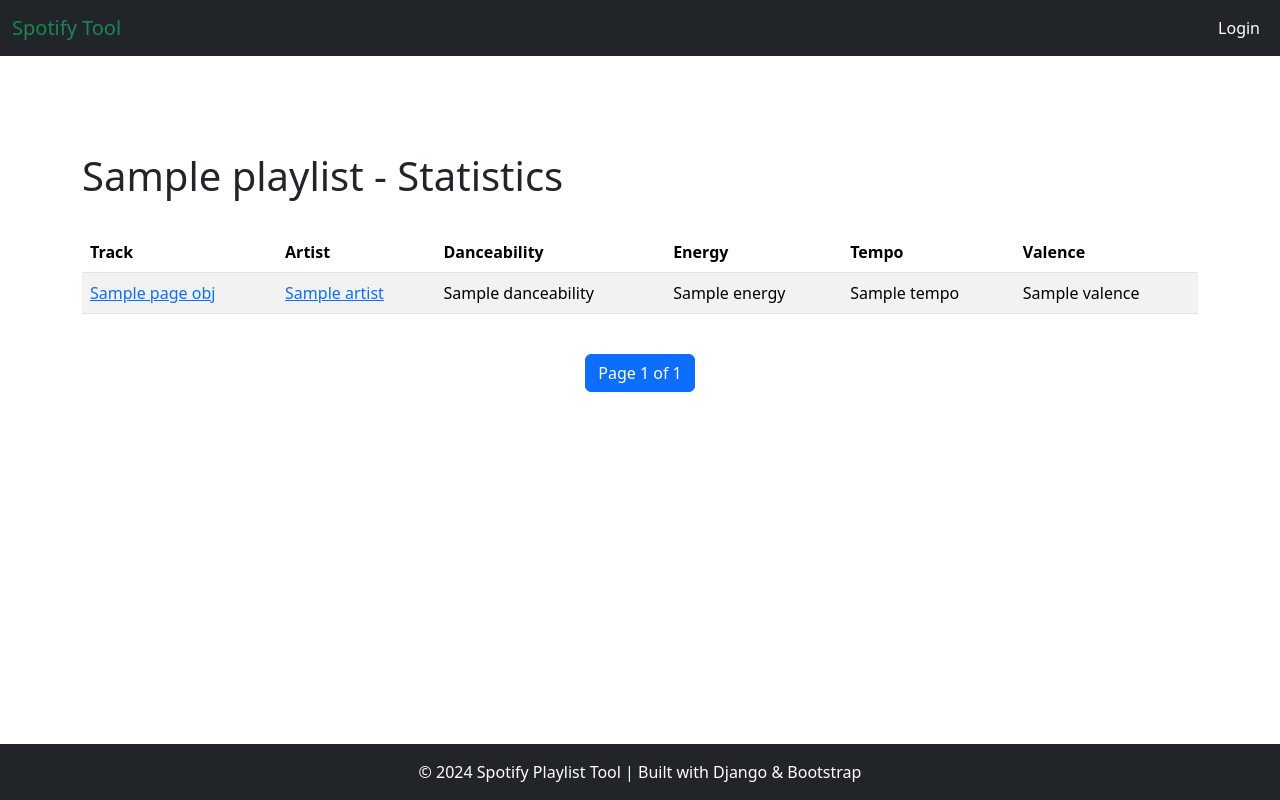
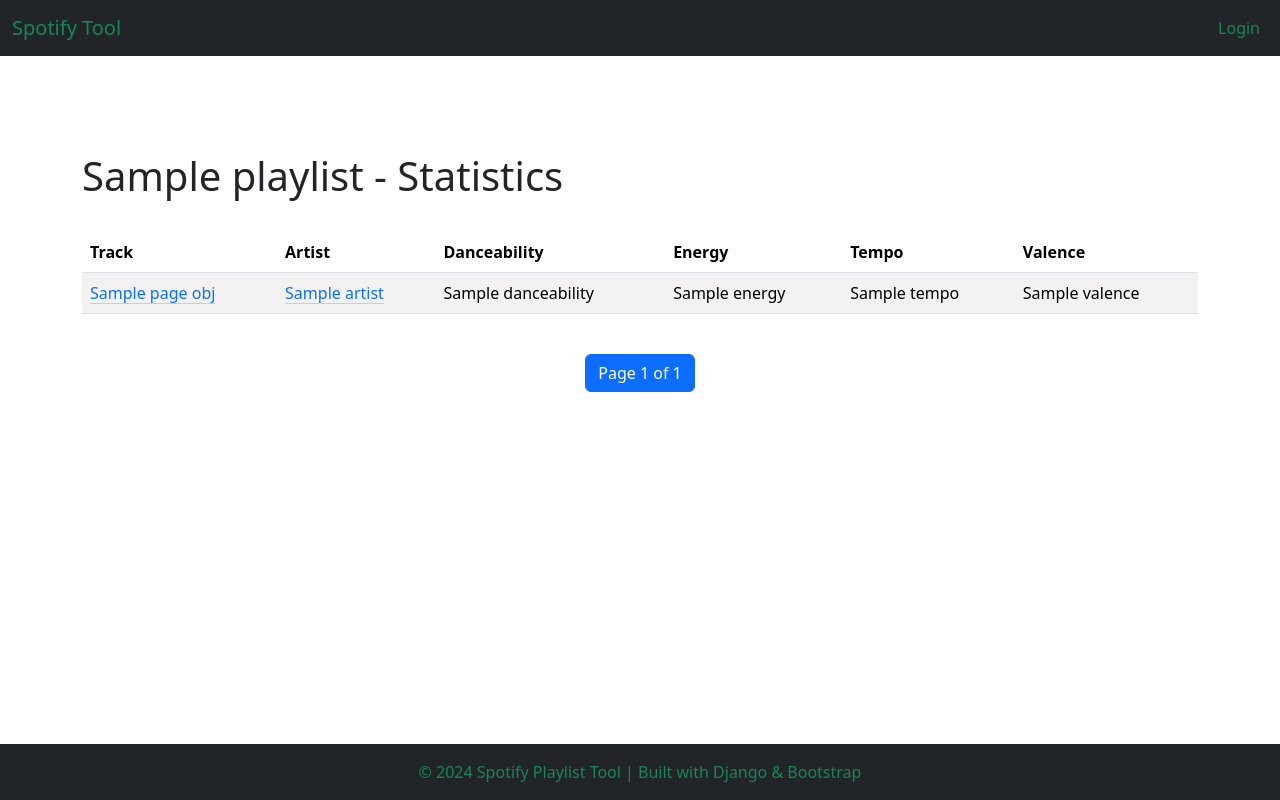
Before and after one commit to aegis945/spotify_project, a Django app: template playlist_tool/templates/playlist_tool/statistics.html in a window 1280 px wide. Run offline with Django 5.2, Linux system fonts and the light colour scheme; the template is opened without the code that fills it: most values are stand-ins (such as "Sample title", 1, 10 or a date in 2020).

```diff
--- a/playlist_tool/static/playlist_tool/app.js
+++ b/playlist_tool/static/playlist_tool/app.js
@@ -68,13 +68,13 @@ function displayTracks(tracks) {
             <tr>
                 <td>${index + 1}</td>
                 <td>
-                    <a href="${track.external_urls.spotify}" target="_blank">${track.name}</a>
+                    <a class="link-primary link-offset-2 link-underline-opacity-25 link-underline-opacity-100-hover" href="${track.external_urls.spotify}" target="_blank">${track.name}</a>
                 </td>
                 <td>
-                    ${track.artists.map(artist => `<a href="${artist.external_urls.spotify}" target="_blank">${artist.name}</a>`).join(", ")}
+                    ${track.artists.map(artist => `<a class="link-primary link-offset-2 link-underline-opacity-25 link-underline-opacity-100-hover" href="${artist.external_urls.spotify}" target="_blank">${artist.name}</a>`).join(", ")}
                 </td>
                 <td>
-                    <a href="${track.album.external_urls.spotify}" target="_blank">${track.album.name}</a>
+                    <a class="link-primary link-offset-2 link-underline-opacity-25 link-underline-opacity-100-hover" href="${track.album.external_urls.spotify}" target="_blank">${track.album.name}</a>
                 </td>
             </tr>
         `;
--- a/playlist_tool/templates/playlist_tool/layout.html
+++ b/playlist_tool/templates/playlist_tool/layout.html
@@ -20,18 +20,18 @@
                 <ul class="navbar-nav ms-auto">
                     {% if not request.session.access_token %}
                         <li class="nav-item">
-                            <a class="nav-link text-white" href="{% url 'playlist_tool:spotify_login' %}">Login</a>
+                            <a class="nav-link link-success link-offset-2 link-underline-opacity-25 link-underline-opacity-100-hover" href="{% url 'playlist_tool:spotify_login' %}">Login</a>
                         </li>
                     {% endif %}
                     {% if request.session.access_token %}
                         <li class="nav-item">
-                            <a class="nav-link text-white" href="{% url 'playlist_tool:top_tracks' %}">Your Top 50 Tracks</a>
+                            <a class="nav-link link-success link-offset-2 link-underline-opacity-25 link-underline-opacity-100-hover" href="{% url 'playlist_tool:top_tracks' %}">Your Top 50 Tracks</a>
                         </li>
                         <li class="nav-item">
-                            <a class="nav-link text-white" href="{% url 'playlist_tool:profile' %}">Profile</a>
+                            <a class="nav-link link-success link-offset-2 link-underline-opacity-25 link-underline-opacity-100-hover" href="{% url 'playlist_tool:profile' %}">Profile</a>
                         </li>
                         <li class="nav-item">
-                            <a class="nav-link text-danger" href="{% url 'playlist_tool:spotify_logout' %}">Logout</a>
+                            <a class="nav-link link-danger link-offset-2 link-underline-opacity-25 link-underline-opacity-100-hover" href="{% url 'playlist_tool:spotify_logout' %}">Logout</a>
                         </li>
                     {% endif %}
                 </ul>
@@ -46,7 +46,7 @@
 
     <footer class="bg-dark text-center text-white py-3 mt-auto">
         <div class="container">
-            <p class="mb-0">&copy; 2024 Spotify Playlist Tool | Built with Django & Bootstrap</p>
+            <p class="mb-0 text-success">&copy; 2024 Spotify Playlist Tool | Built with Django & Bootstrap</p>
         </div>
     </footer>
 
--- a/playlist_tool/templates/playlist_tool/statistics.html
+++ b/playlist_tool/templates/playlist_tool/statistics.html
@@ -21,13 +21,13 @@
                 {% for track in page_obj.object_list %}
                 <tr>
                     {% if track.spotify_url %}
-                        <td><a href="{{ track.spotify_url }}" target="_blank">{{ track.name }}</a></td>
+                        <td><a class="link-primary link-offset-2 link-underline-opacity-25 link-underline-opacity-100-hover" href="{{ track.spotify_url }}" target="_blank">{{ track.name }}</a></td>
                     {% else %}
                         <td>{{ track.name }}</td>
                     {% endif %}
                     <td>
                         {% for artist in track.artists.all %}
-                            <a href="{{ artist.artist_url }}" target="_blank">{{ artist.name }}</a>{% if not forloop.last %}, {% endif %}
+                            <a class="link-primary link-offset-2 link-underline-opacity-25 link-underline-opacity-100-hover" href="{{ artist.artist_url }}" target="_blank">{{ artist.name }}</a>{% if not forloop.last %}, {% endif %}
                         {% endfor %}
                     </td>
                     <td>{{ track.danceability }}</td>
--- a/playlist_tool/templates/playlist_tool/top_tracks.html
+++ b/playlist_tool/templates/playlist_tool/top_tracks.html
@@ -6,9 +6,9 @@
 <div class="container mt-5">
     <h1 id="top-heading" class="mb-3">Top 50 Tracks from the last 4 weeks</h1>
     <div class="btn-group" role="group" aria-label="Time Range">
-        <button type="button" class="btn btn-outline-success" id="short_term">Short Term</button>
-        <button type="button" class="btn btn-outline-success" id="medium_term">Medium Term</button>
-        <button type="button" class="btn btn-outline-success" id="long_term">Long Term</button>
+        <button type="button" class="btn btn-outline-primary" id="short_term">Short Term</button>
+        <button type="button" class="btn btn-outline-primary" id="medium_term">Medium Term</button>
+        <button type="button" class="btn btn-outline-primary" id="long_term">Long Term</button>
     </div>
     <div id="tracks-container" class="mt-4">
     </div>
```
